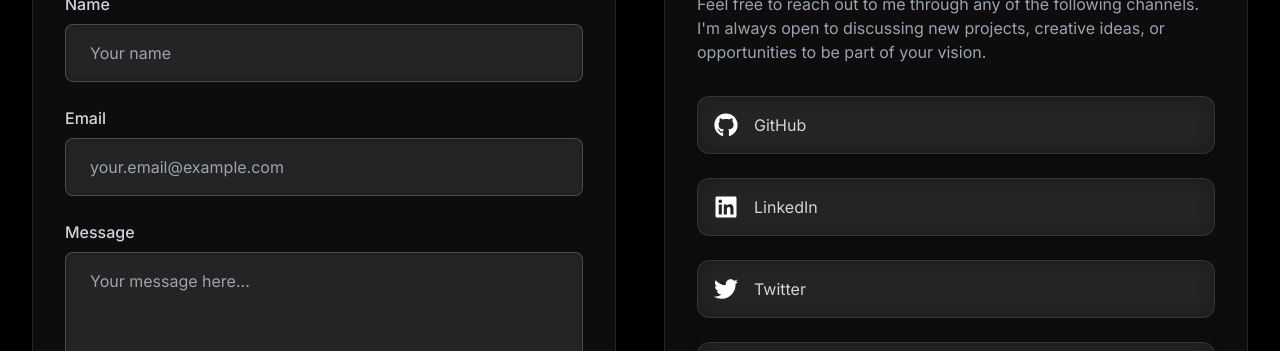
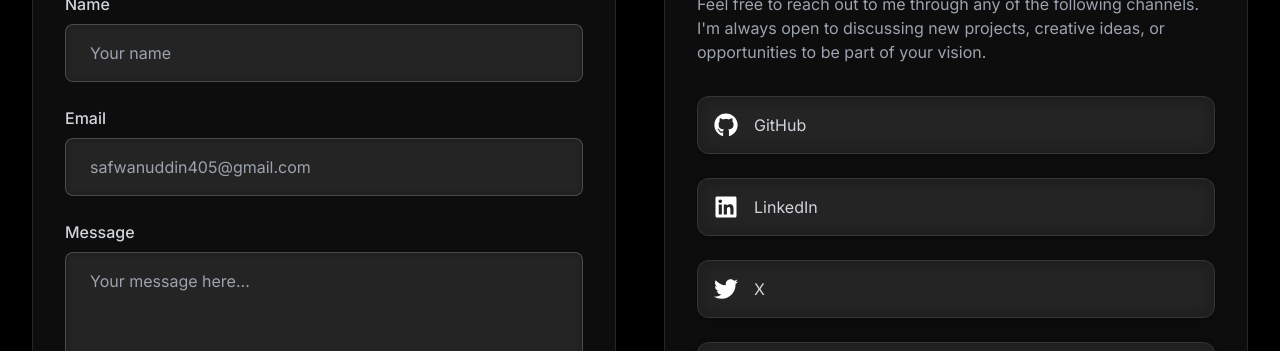
Before and after one commit to safwannuddin/safwan-dev, a Next.js app: page / in a window 1280 px wide. Shown: the part 8760-9111 px from the top of the page. Built offline with nearby package versions, Linux system fonts and the light colour scheme.

Commit message:
added socials link

```diff
--- a/src/components/Footer.tsx
+++ b/src/components/Footer.tsx
@@ -4,7 +4,7 @@ export default function Footer() {
   const socialLinks = [
     {
       name: 'GitHub',
-      url: 'https://github.com/yourusername',
+      url: 'https://github.com/safwannuddin',
       icon: (
         <svg className="w-5 h-5" fill="currentColor" viewBox="0 0 24 24">
           <path d="M12 0C5.37 0 0 5.37 0 12c0 5.31 3.435 9.795 8.205 11.385.6.105.825-.255.825-.57 0-.285-.015-1.23-.015-2.235-3.015.555-3.795-.735-4.035-1.41-.135-.345-.72-1.41-1.23-1.695-.42-.225-1.02-.78-.015-.795.945-.015 1.62.87 1.845 1.23 1.08 1.815 2.805 1.305 3.495.99.105-.78.42-1.305.765-1.605-2.67-.3-5.46-1.335-5.46-5.925 0-1.305.465-2.385 1.23-3.225-.12-.3-.54-1.53.12-3.18 0 0 1.005-.315 3.3 1.23.96-.27 1.98-.405 3-.405s2.04.135 3 .405c2.295-1.56 3.3-1.23 3.3-1.23.66 1.65.24 2.88.12 3.18.765.84 1.23 1.905 1.23 3.225 0 4.605-2.805 5.625-5.475 5.925.435.375.81 1.095.81 2.22 0 1.605-.015 2.895-.015 3.3 0 .315.225.69.825.57A12.02 12.02 0 0024 12c0-6.63-5.37-12-12-12z" />
@@ -13,7 +13,7 @@ export default function Footer() {
     },
     {
       name: 'LinkedIn',
-      url: 'https://linkedin.com/in/yourusername',
+      url: 'https://www.linkedin.com/in/mohd-safwan-uddin-299602257/',
       icon: (
         <svg className="w-5 h-5" fill="currentColor" viewBox="0 0 24 24">
           <path d="M20.447 20.452h-3.554v-5.569c0-1.328-.027-3.037-1.852-3.037-1.853 0-2.136 1.445-2.136 2.939v5.667H9.351V9h3.414v1.561h.046c.477-.9 1.637-1.85 3.37-1.85 3.601 0 4.267 2.37 4.267 5.455v6.286zM5.337 7.433c-1.144 0-2.063-.926-2.063-2.065 0-1.138.92-2.063 2.063-2.063 1.14 0 2.064.925 2.064 2.063 0 1.139-.925 2.065-2.064 2.065zm1.782 13.019H3.555V9h3.564v11.452zM22.225 0H1.771C.792 0 0 .774 0 1.729v20.542C0 23.227.792 24 1.771 24h20.451C23.2 24 24 23.227 24 22.271V1.729C24 .774 23.2 0 22.222 0h.003z" />
@@ -21,8 +21,8 @@ export default function Footer() {
       ),
     },
     {
-      name: 'Twitter',
-      url: 'https://twitter.com/yourusername',
+      name: 'X',
+      url: 'https://x.com/safwannuddin',
       icon: (
         <svg className="w-5 h-5" fill="currentColor" viewBox="0 0 24 24">
           <path d="M23.953 4.57a10 10 0 01-2.825.775 4.958 4.958 0 002.163-2.723c-.951.555-2.005.959-3.127 1.184a4.92 4.92 0 00-8.384 4.482C7.69 8.095 4.067 6.13 1.64 3.162a4.822 4.822 0 00-.666 2.475c0 1.71.87 3.213 2.188 4.096a4.904 4.904 0 01-2.228-.616v.06a4.923 4.923 0 003.946 4.827 4.996 4.996 0 01-2.212.085 4.936 4.936 0 004.604 3.417 9.867 9.867 0 01-6.102 2.105c-.39 0-.779-.023-1.17-.067a13.995 13.995 0 007.557 2.209c9.053 0 13.998-7.496 13.998-13.985 0-.21 0-.42-.015-.63A9.935 9.935 0 0024 4.59z" />
--- a/src/sections/Contact.tsx
+++ b/src/sections/Contact.tsx
@@ -10,25 +10,25 @@ const socialLinks = [
   {
     name: 'GitHub',
     icon: <FaGithub className="w-6 h-6" />,
-    url: 'https://github.com/yourusername',
+    url: 'https://github.com/safwannuddin',
     color: 'hover:text-[#333]'
   },
   {
     name: 'LinkedIn',
     icon: <FaLinkedin className="w-6 h-6" />,
-    url: 'https://linkedin.com/in/yourusername',
+    url: 'https://www.linkedin.com/in/mohd-safwan-uddin-299602257/',
     color: 'hover:text-[#0077b5]'
   },
   {
-    name: 'Twitter',
+    name: 'X',
     icon: <FaTwitter className="w-6 h-6" />,
-    url: 'https://twitter.com/yourusername',
+    url: 'https://x.com/safwannuddin',
     color: 'hover:text-[#1da1f2]'
   },
   {
     name: 'Email',
     icon: <FaEnvelope className="w-6 h-6" />,
-    url: 'mailto:your.email@example.com',
+    url: 'mailto:safwanuddin405@gmail.com',
     color: 'hover:text-[#ea4335]'
   }
 ];
@@ -136,7 +136,8 @@ export default function Contact() {
                   onChange={handleChange}
                   required
                   className="form-input"
-                  placeholder="your.email@example.com"
+                  placeholder="safwanuddin405@gmail.com"
+
                 />
               </div>
 
```
